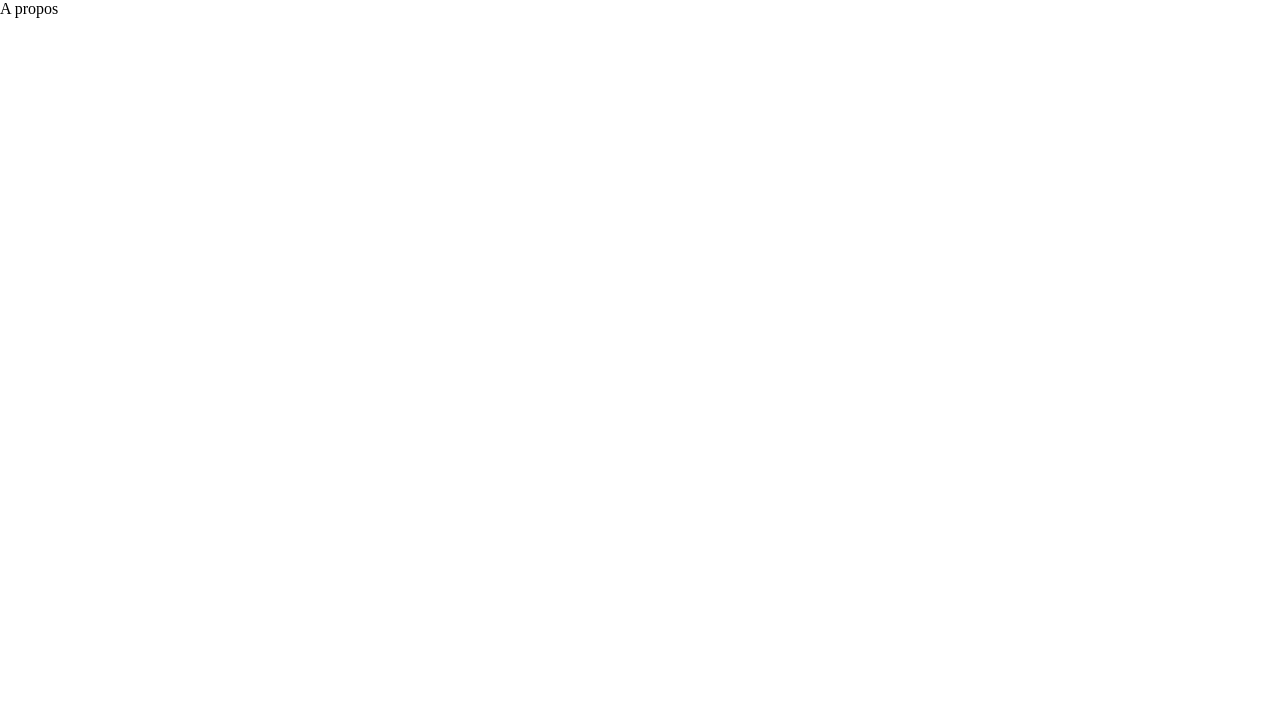
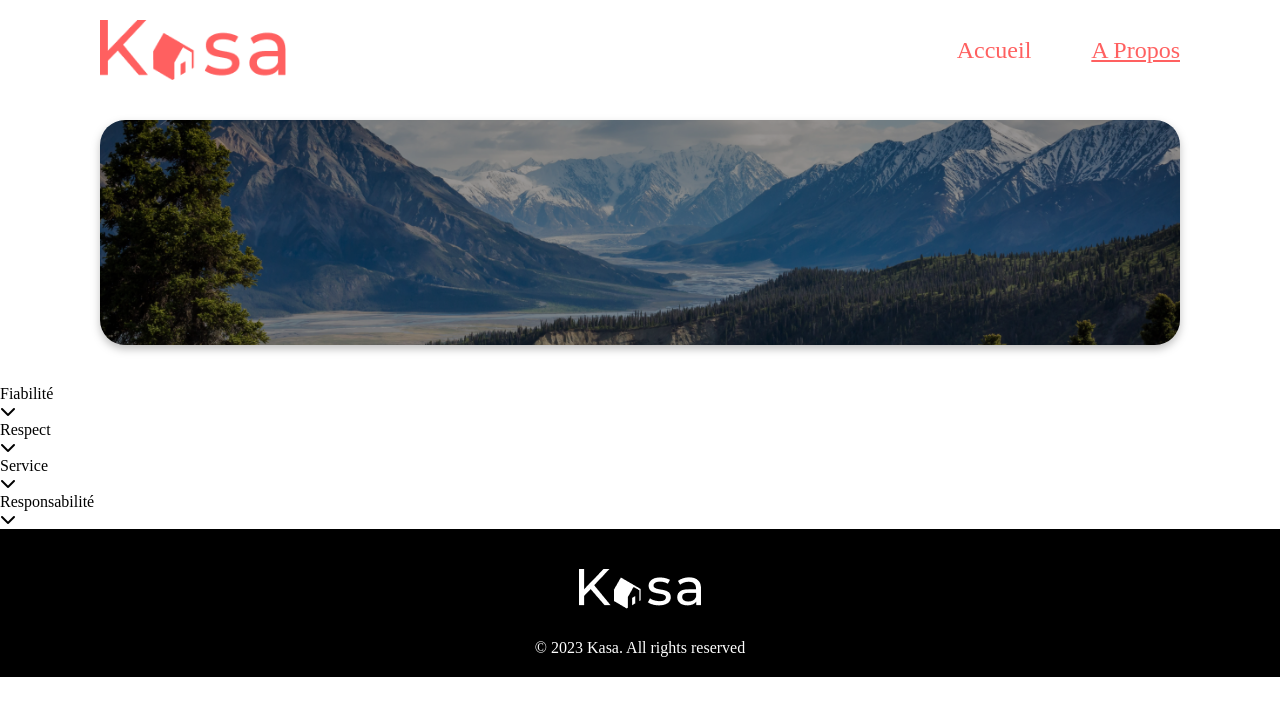
Before and after one commit to Rukia0124/Kasa, a React (Create React App) app: page /about in a window 1280 px wide. Shown: the top 716 px of the page. Built offline with nearby package versions, Linux system fonts and the light colour scheme.

Commit message:
style: added 404page
tabs underline added

```diff
--- /dev/null
+++ b/src/components/Carousel.js
@@ -0,0 +1,11 @@
+import React from "react";
+
+const Carousel = () => {
+  return (
+    <div>
+      <p>carousel</p>
+    </div>
+  );
+};
+
+export default Carousel;
--- a/src/components/Collapse.js
+++ b/src/components/Collapse.js
@@ -1,6 +1,6 @@
 import React, { useState } from "react";
 
-function Collapse({ title, description }) {
+function Collapse({ title, desc }) {
   const [open, setOpen] = useState(false);
 
   return (
@@ -18,7 +18,7 @@ function Collapse({ title, description }) {
           )}
         </span>
       </div>
-      {open && <div className="description-collapse">{description}</div>}
+      {open && <div className="description-collapse">{desc}</div>}
     </div>
   );
 }
--- a/src/components/Navigation.js
+++ b/src/components/Navigation.js
@@ -1,4 +1,3 @@
-import React from "react";
 import { NavLink } from "react-router-dom";
 import logo from "../assets/img/logo.png";
 
@@ -12,7 +11,7 @@ const Navigation = () => {
             <li>Accueil</li>
           </NavLink>
           <NavLink to="/about">
-            <li>A propos</li>
+            <li>A Propos</li>
           </NavLink>
         </ul>
       </nav>
--- /dev/null
+++ b/src/components/Rating.js
@@ -0,0 +1,11 @@
+import React from "react";
+
+const Rating = ({ rate }) => {
+  return (
+    <div>
+      <p>NOTE</p>
+    </div>
+  );
+};
+
+export default Rating;
--- /dev/null
+++ b/src/components/Tags.js
@@ -0,0 +1,15 @@
+import React from "react";
+import data from "../data/data.json";
+import { useParams } from "react-router-dom";
+
+const Tags = () => {
+  const id = useParams();
+  const fiche = data.find((data) => data.id === id.id);
+  return (
+    <div>
+      <span>{fiche.tags}</span>
+    </div>
+  );
+};
+
+export default Tags;
--- a/src/pages/About.js
+++ b/src/pages/About.js
@@ -1,9 +1,40 @@
 import React from "react";
+import Banner from "../components/Banner";
+import BannerImg from "../assets/img/banner2.png";
+import Footer from "../components/Footer";
+import Collapse from "../components/Collapse";
+import Navigation from "../components/Navigation";
 
 const About = () => {
   return (
     <div>
-      <p>A propos</p>
+      <Navigation />
+      <Banner img={BannerImg} />
+      <Collapse
+        title={"Fiabilité"}
+        desc={
+          "Les annonces postées sur Kasa garantissent une fiabilité totale. Les photos sont conformes aux logements, et toutes les informations sont régulièrement vérifiées par nos équipes."
+        }
+      />
+      <Collapse
+        title={"Respect"}
+        desc={
+          "La bienveillance fait partie des valeurs fondatrices de Kasa. Tout comportement discriminatoire ou de perturbation du voisinage entraînera une exclusion de notre plateforme."
+        }
+      />
+      <Collapse
+        title={"Service"}
+        desc={
+          "Nos équipes se tiennent à votre disposition pour vous fournir une expérience parfaite. N'hésitez pas à nous contacter si vous avez la moindre question."
+        }
+      />
+      <Collapse
+        title={"Responsabilité"}
+        desc={
+          "La sécurité est la priorité de Kasa. Aussi bien pour nos hôtes que pour les voyageurs, chaque logement correspond aux critères de sécurité établis par nos services. En laissant une note aussi bien à l'hôte qu'au locataire, cela permet à nos équipes de vérifier que les standards sont bien respectés. Nous organisons également des ateliers sur la sécurité domestique pour nos hôtes."
+        }
+      />
+      <Footer />
     </div>
   );
 };
--- a/src/pages/Error404.js
+++ b/src/pages/Error404.js
@@ -1,9 +1,18 @@
 import React from "react";
+import { NavLink } from "react-router-dom";
+import Navigation from "../components/Navigation";
 
 const Error404 = () => {
   return (
     <div>
-      <p>ERROR</p>
+      <Navigation />
+      <div className="error">
+        <h1 className="error404">404</h1>
+        <p className="error">Oups! La page que vous demandez n'existe pas.</p>
+        <NavLink to={"/home"}>
+          <span>Retourner sur la page d'accueil.</span>
+        </NavLink>
+      </div>
     </div>
   );
 };
--- a/src/pages/FicheLogement.js
+++ b/src/pages/FicheLogement.js
@@ -1,15 +1,36 @@
 import React from "react";
-import Dropdown from "../components/Collapse";
+import Collapse from "../components/Collapse";
 import Navigation from "../components/Navigation";
 import Footer from "../components/Footer";
+import data from "../data/data.json";
+import { useParams } from "react-router-dom";
+import Tags from "../components/Tags";
+import Carousel from "../components/Carousel";
+import Rating from "../components/Rating";
 
 const FicheLogement = () => {
+  const id = useParams();
+  const fiche = data.find((data) => data.id === id.id);
   return (
     <div>
       <Navigation />
-      <p>fiche logement</p>
-      <Dropdown title={"titre"} description={"desc"} />
-      <Dropdown title={"titre"} description={"desc"} />
+      <Carousel />
+      <div className="infos">
+        <h2>{fiche.title}</h2>
+        <p className="location">{fiche.location}</p>
+        <div className="host">
+          <p>{fiche.host.name}</p>
+          <img
+            src={fiche.host.picture}
+            alt={"Photo de" + fiche.host.name}
+          ></img>
+        </div>
+        <Tags />
+        <Rating rate={fiche.rating} />
+      </div>
+      <Collapse title={"Description"} desc={fiche.description} />
+      <Collapse title={"Equipement"} desc={fiche.equipments} />
+
       <Footer />
     </div>
   );
--- a/src/style/components/_banner.scss
+++ b/src/style/components/_banner.scss
@@ -12,8 +12,7 @@
       width: 100%;
       height: auto;
       object-fit: cover;
-      filter: brightness(60%);
-      filter: drop-shadow(0px 4px 4px rgba(0, 0, 0, 0.25));
+      filter: drop-shadow(0px 4px 4px rgba(0, 0, 0, 0.25)) brightness(60%);
     }
 
     .banner-txt {
--- a/src/style/components/_footer.scss
+++ b/src/style/components/_footer.scss
@@ -5,6 +5,8 @@ footer {
   margin: 0;
   display: flex;
   justify-content: center;
+  bottom: 0;
+
 
   img {
     display: block;
--- a/src/style/components/_navigation.scss
+++ b/src/style/components/_navigation.scss
@@ -3,6 +3,7 @@
   justify-content: space-between;
   align-items: center;
   margin: 20px 100px;
+  font-size: 24px;
 
   img {
     height: 60px;
@@ -15,7 +16,12 @@
 
     li {
       color: $color-1;
-      margin-left: 40px;
+      margin-left: 60px;
+    }
+
+    a.active {
+      text-decoration: underline;
+      color: $color-1;
     }
   }
 }
--- a/src/style/pages/_error404.scss
+++ b/src/style/pages/_error404.scss
@@ -0,0 +1,23 @@
+.error {
+  display: flex;
+  flex-direction: column;
+  justify-content: center;
+  align-items: center;
+  color: $color-1;
+
+  h1 {
+    font-size: 288px;
+    margin: 60px;
+  }
+
+  p {
+    font-size: 36px;
+    margin-bottom: 200px;
+  }
+
+  span {
+    color: $color-1;
+    text-decoration: underline;
+    font-size: 18px;
+  }
+}
```
Also changed, not shown: 1 other file (tests, documents, lock files or other folders).
